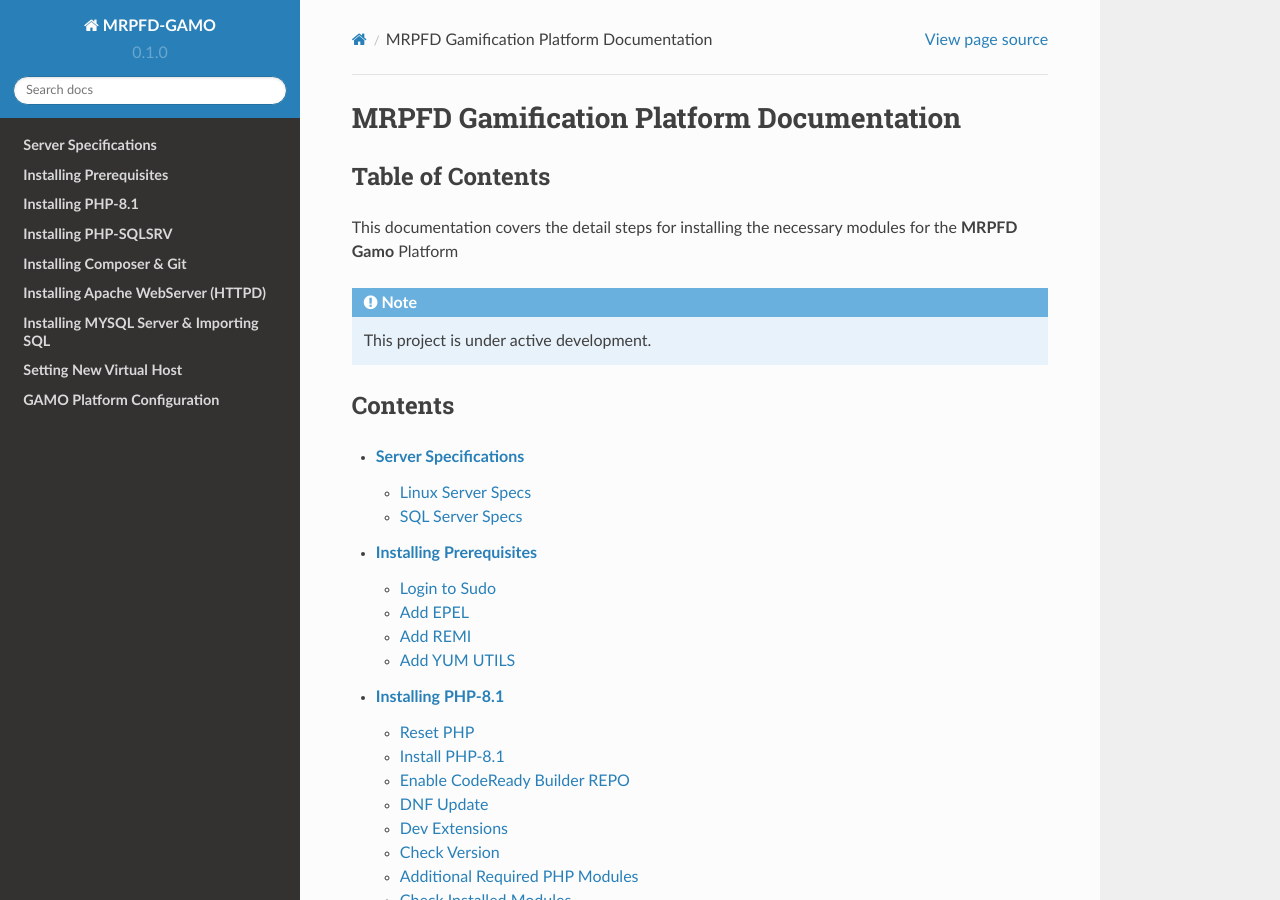
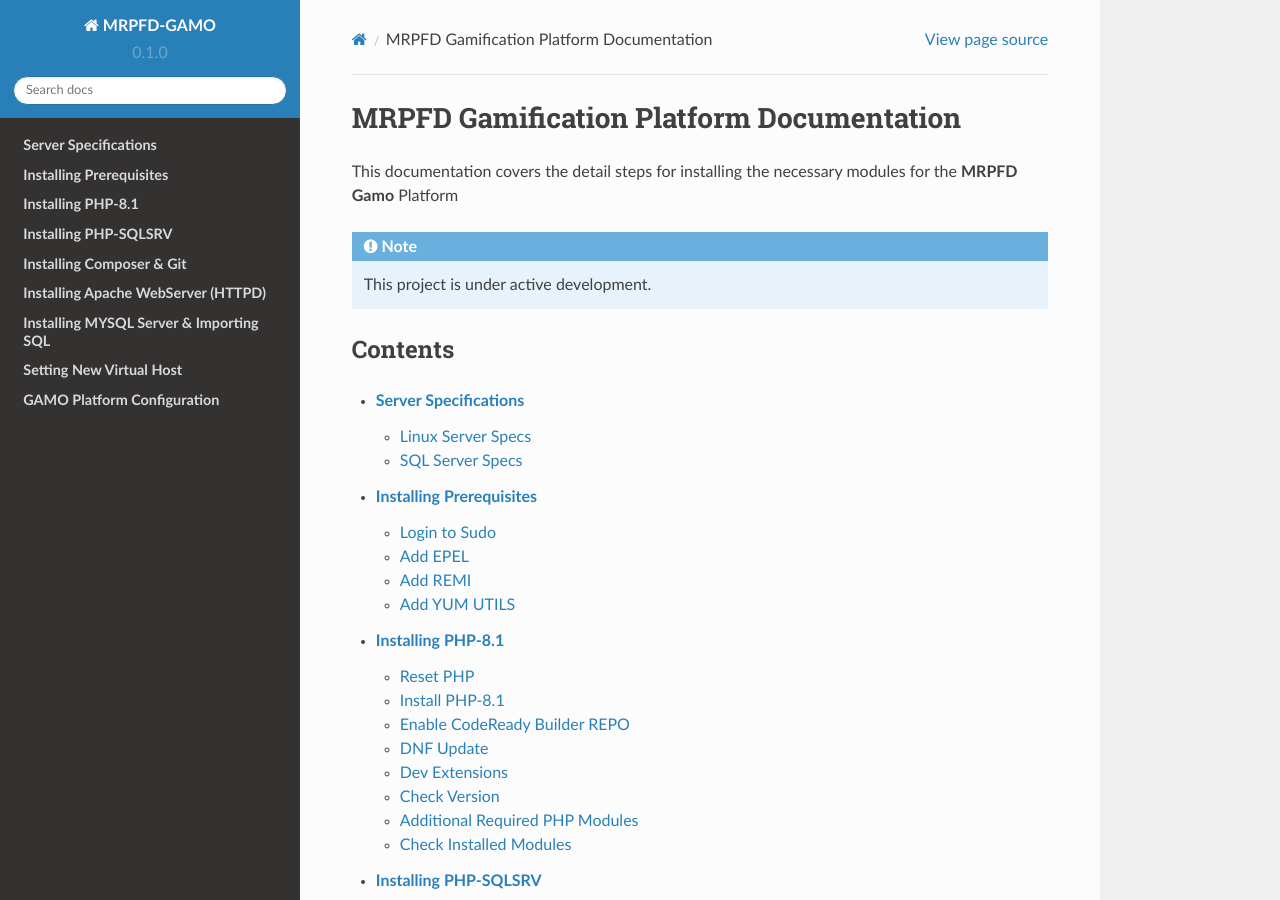
Before and after one commit to madhu-ibs/mrpfd-gamo-documentation, a Sphinx documentation site: the page built from docs/source/index.rst, in a window 1280 px wide and 900 px high. Built offline with Sphinx 7.4.7 and the Read the Docs theme 2.0.0, drawn with Linux system fonts in a browser that asks for light colours.

Commit message:
Update index.rst

```diff
--- a/docs/source/index.rst
+++ b/docs/source/index.rst
@@ -1,8 +1,6 @@
 MRPFD Gamification Platform Documentation
 ==================================================
 
-Table of Contents
--------------------------------
 
 This documentation covers the detail steps for installing the necessary modules for the **MRPFD Gamo** Platform
 
```
